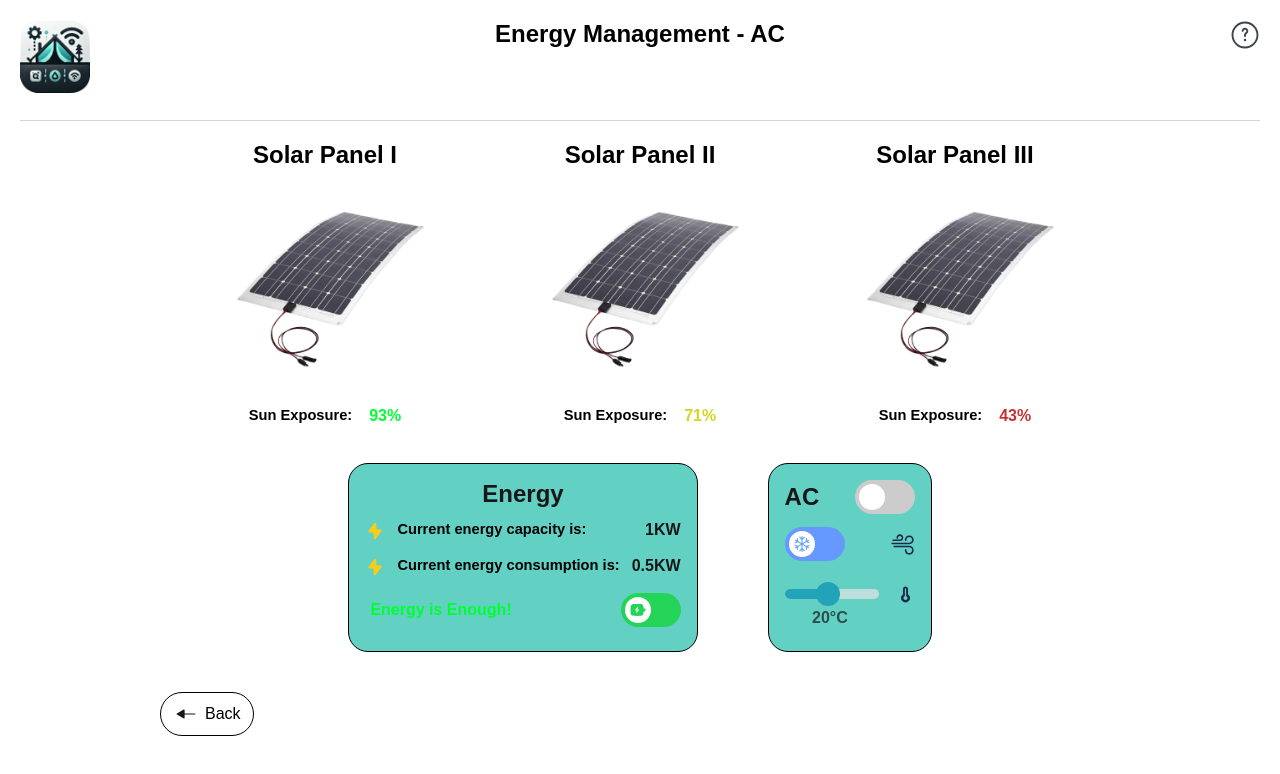
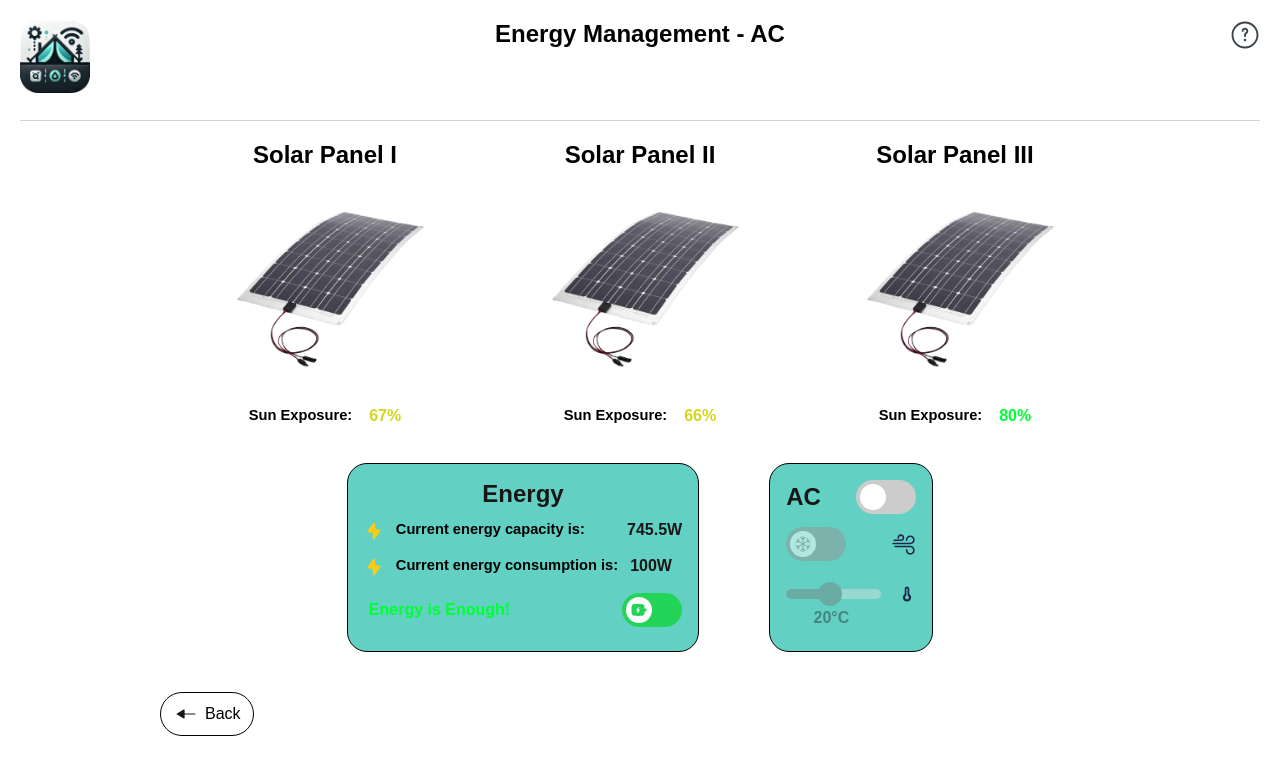
Before and after one commit to dimitry-lzs/hciWeb, a React app: page /energy in a window 1280 px wide. Shown: the top 774 px of the page. Built offline with nearby package versions, Linux system fonts and the light colour scheme.

Commit message:
improve switch

```diff
--- a/package.json
+++ b/package.json
@@ -16,6 +16,7 @@
   "author": "",
   "license": "UNLICENSED",
   "dependencies": {
+    "big.js": "^5.2.2",
     "prop-types": "^15.8.1",
     "react": "^18.2.0",
     "react-dom": "^18.2.0",
@@ -33,6 +34,7 @@
     "@babel/preset-react": "^7.22.15",
     "@babel/preset-typescript": "^7.23.2",
     "@babel/runtime": "^7.23.2",
+    "@types/big.js": "^6.2.2",
     "@types/react": "^18.2.33",
     "@types/react-dom": "^18.2.14",
     "@typescript-eslint/eslint-plugin": "^6.9.0",
--- a/src/components/Slider/Slider.less
+++ b/src/components/Slider/Slider.less
@@ -2,7 +2,7 @@
     width: 100%;
     height: 10px;
     position: relative;
-    opacity: 0.7;
+    opacity: 0.8;
     margin: 12px 0;
 
     .slider {
@@ -66,4 +66,9 @@
     &:hover {
         opacity: 1;
     }
+
+    &.disabled {
+        opacity: 0.4;
+        filter: grayscale(100%);
+    }
 }
--- a/src/components/Slider/index.tsx
+++ b/src/components/Slider/index.tsx
@@ -3,19 +3,20 @@ import './Slider.less';
 
 const thumbWidth = 24;
 
-export default function Slider({ value, setValue, minValue = 0, maxValue = 100, type = '%' }: {
+export default function Slider({ value, setValue, minValue = 0, maxValue = 100, type = '%', disabled = false }: {
     value: number;
     setValue: (value: number) => void;
     minValue?: number;
     maxValue?: number;
     type?: string;
+    disabled?: boolean;
 }) {
     const percentageValue = useMemo(() => (value - minValue) / ((maxValue - minValue) / 100), [value, minValue, maxValue]);
     const widthToBeAdded = useMemo(() => (thumbWidth / 2) - ((percentageValue / 100) * thumbWidth), [percentageValue]);
     return (
-        <div className='slidecontainer'>
+        <div className={`slidecontainer ${disabled ? 'disabled' : ''}`}>
             <div className='sliderBackground' style={{ width: `calc(${percentageValue}% + ${widthToBeAdded}px` }} />
-            <input type='range' min={minValue} max={maxValue} value={value} onChange={event => setValue(Number(event.target.value ?? 0))} className='slider' id='myRange' />
+            <input type='range' disabled={disabled} min={minValue} max={maxValue} value={value} onChange={event => setValue(Number(event.target.value ?? 0))} className='slider' id='myRange' />
             <div className='sliderValue'>{value}{type}</div>
         </div>
     );
--- a/src/components/Switch/Switch.less
+++ b/src/components/Switch/Switch.less
@@ -6,6 +6,11 @@
         display: inline-block;
         width: 60px;
         height: 34px;
+
+        &.disabled {
+            opacity: 0.5;
+            filter: grayscale(100%);
+        }
     }
 
     /* Hide default HTML checkbox */
--- a/src/components/Switch/index.tsx
+++ b/src/components/Switch/index.tsx
@@ -8,7 +8,8 @@ export default function Switch({
     onIcon,
     offIcon,
     onColor,
-    offColor
+    offColor,
+    disabled
 }: {
     on: boolean;
     setOnOff: (on: boolean) => void;
@@ -16,11 +17,12 @@ export default function Switch({
     offIcon?: JSX.Element;
     onColor?: string;
     offColor?: string;
+    disabled?: boolean;
 }) {
     return (
         <div className='switchComponent'>
-            <label className='switch'>
-                <input type='checkbox' checked={on} onChange={checked => {
+            <label className={`switch ${disabled ? 'disabled' : ''}`}>
+                <input disabled={disabled} type='checkbox' checked={on} onChange={checked => {
                     setOnOff(checked.target.checked);
                 }} />
                 <span className='slider round' {...(on ? { style: { backgroundColor: onColor } } : { style: { backgroundColor: offColor } })}>
--- a/src/pages/Energy/Energy.less
+++ b/src/pages/Energy/Energy.less
@@ -70,6 +70,10 @@
         font-weight: bold;
         padding-top: 8px;
         margin-bottom: 8px;
+
+        .Value {
+            min-width: 52px;
+        }
     }
 
     .Green, .Yellow, .Red {
--- /dev/null
+++ b/src/pages/Energy/SolarPanel.tsx
@@ -0,0 +1,15 @@
+import React from 'react';
+
+export default function SolarPanel({ sunExposure, label }: { sunExposure: number, label?: string }) {
+    const color = sunExposure >= 80 ? 'Green' : sunExposure >= 50 ? 'Yellow' : 'Red';
+
+    return (<div className='PanelInfo'>
+        <div className='InfoTitle'>{`Solar Panel ${label ? label : ''}`}</div>
+        <div className='PanelIcon' />
+        <div className='InfoDescription'>
+            <div className='Info'>Sun Exposure:</div>
+            <div className={color}>{`${sunExposure}%`}</div>
+        </div>
+    </div>
+    );
+}
--- a/src/pages/Energy/index.tsx
+++ b/src/pages/Energy/index.tsx
@@ -1,5 +1,6 @@
-import React, { useState } from 'react';
+import React, { useCallback, useMemo, useState } from 'react';
 import { useNavigate } from 'react-router-dom';
+import Big from 'big.js';
 
 import Header from '../../components/Header';
 import HelpModal from '../../components/HelpModal';
@@ -7,9 +8,9 @@ import BackButton from '../../components/BackButton';
 import InfoContainer from '../../components/InfoContainer';
 import Switch from '../../components/Switch';
 import Slider from '../../components/Slider';
-import ConfirmButton, { ButtonColor, ButtonIcon } from '../../components/ConfirmButton';
 
 import './Energy.less';
+import SolarPanel from './SolarPanel';
 
 function HeatIcon() {
     return <div className='HeatIcon' />;
@@ -34,35 +35,45 @@ export default function Energy() {
     const [ac, setAc] = useState(false);
     const [lowBatteryMode, setLowBatteryMode] = useState(false);
 
+    const [panel1Exposure, setPanel1Exposure] = useState(Math.round(Math.random() * 100));
+    const [panel2Exposure, setPanel2Exposure] = useState(Math.round(Math.random() * 100));
+    const [panel3Exposure, setPanel3Exposure] = useState(Math.round(Math.random() * 100));
+
+    const totalEnergy = useMemo(() => new Big(350).mul(
+        new Big(new Big(panel1Exposure).div(100))
+            .add(new Big(panel2Exposure).div(100))
+            .add(new Big(panel3Exposure).div(100))
+    ).round(2), [panel1Exposure, panel2Exposure, panel3Exposure]);
+
+    const switchAc = useCallback((on: boolean) => {
+        setAc(on);
+        if (on) {
+            setLowBatteryMode(false);
+        }
+    }, []);
+
+    const switchLowBatteryMode = useCallback((on: boolean) => {
+        setLowBatteryMode(on);
+        if (on) {
+            setAc(false);
+        }
+    }, []);
+
+    const energyConsumption = useMemo(() => {
+        return new Big(lowBatteryMode ? 50 : 100).add(
+            ac
+                ? new Big(temperature).mul(30)
+                : 0).round(2);
+    }, [ac, lowBatteryMode, temperature]);
+
     return (
         <div className='Energy'>
             <Header title='Energy Management - AC' helpContent={<HelpModal title='Energy Management - AC' text='This page is the place for you to set up the Air Conditioning, see how much energy is produced and how much is consumed. If you want to save some energy you may press the yellow "Power Saving Mode" button.' />} />
             <div className='Content'>
                 <div className='PanelsRow'>
-                    <div className='PanelInfo'>
-                        <div className='InfoTitle'>Solar Panel I</div>
-                        <div className='PanelIcon' />
-                        <div className='InfoDescription'>
-                            <div className='Info'>Sun Exposure:</div>
-                            <div className='Green'>93%</div>
-                        </div>
-                    </div>
-                    <div className='PanelInfo'>
-                        <div className='InfoTitle'>Solar Panel II</div>
-                        <div className='PanelIcon' />
-                        <div className='InfoDescription'>
-                            <div className='Info'>Sun Exposure:</div>
-                            <div className='Yellow'>71%</div>
-                        </div>
-                    </div>
-                    <div className='PanelInfo'>
-                        <div className='InfoTitle'>Solar Panel III</div>
-                        <div className='PanelIcon' />
-                        <div className='InfoDescription'>
-                            <div className='Info'>Sun Exposure:</div>
-                            <div className='Red'>43%</div>
-                        </div>
-                    </div>
+                    <SolarPanel sunExposure={panel1Exposure} label='I' />
+                    <SolarPanel sunExposure={panel2Exposure} label='II' />
+                    <SolarPanel sunExposure={panel3Exposure} label='III' />
                 </div>
                 <div className='Settings'>
                     <InfoContainer>
@@ -70,30 +81,30 @@ export default function Energy() {
                         <div className='InfoDescription'>
                             <span className='EnergyIcon' />
                             <div className='Info'>Current energy capacity is:</div>
-                            <span>1KW</span>
+                            <span className='Value'>{`${totalEnergy}W`}</span>
                         </div>
                         <div className='InfoDescription'>
                             <span className='EnergyIcon' />
                             <div className='Info'>Current energy consumption is:</div>
-                            <span>0.5KW</span>
+                            <span className='Value'>{`${energyConsumption}W`}</span>
                         </div>
                         <div className='InfoDescription'>
-                            <div className='Green'>Energy is Enough!</div>
-                            <Switch on={lowBatteryMode} setOnOff={setLowBatteryMode} onIcon={<LowBattery />} offIcon={<ChargedBattery />} onColor={'#F0B40A'} offColor='#24D459' />
+                            {totalEnergy.gte(energyConsumption) ? <div className='Green'>Energy is Enough!</div> : <div className='Red'>Energy is not Enough!</div>}
+                            <Switch on={lowBatteryMode} setOnOff={switchLowBatteryMode} onIcon={<LowBattery />} offIcon={<ChargedBattery />} onColor={'#F0B40A'} offColor='#24D459' />
                         </div>
                     </InfoContainer>
                     <InfoContainer>
                         <div className='InfoTitle'><div className='SwitchWrapper'>
                             AC
-                            <Switch on={ac} setOnOff={setAc} />
+                            <Switch on={ac} setOnOff={switchAc} />
                         </div>
                         </div>
                         <div className='Controls'>
                             <div className='InfoDescription'>
-                                <Switch on={heat} setOnOff={setHeat} onIcon={<HeatIcon />} offIcon={<ColdIcon />} onColor='#ff6666' offColor='#6699ff' />
+                                <Switch disabled={lowBatteryMode || !ac} on={heat} setOnOff={setHeat} onIcon={<HeatIcon />} offIcon={<ColdIcon />} onColor='#ff6666' offColor='#6699ff' />
                                 <div className='WindIcon' /></div>
                             <div className='InfoDescription'>
-                                <Slider value={temperature} setValue={updatedTemperature => setTemperature(updatedTemperature)} minValue={12} maxValue={30} type='°C' />
+                                <Slider disabled={lowBatteryMode || !ac} value={temperature} setValue={updatedTemperature => setTemperature(updatedTemperature)} minValue={12} maxValue={30} type='°C' />
                                 <div className='ThermometerIcon' />
                             </div>
                         </div>
```
Also changed, not shown: 1 other file (tests, documents, lock files or other folders).
